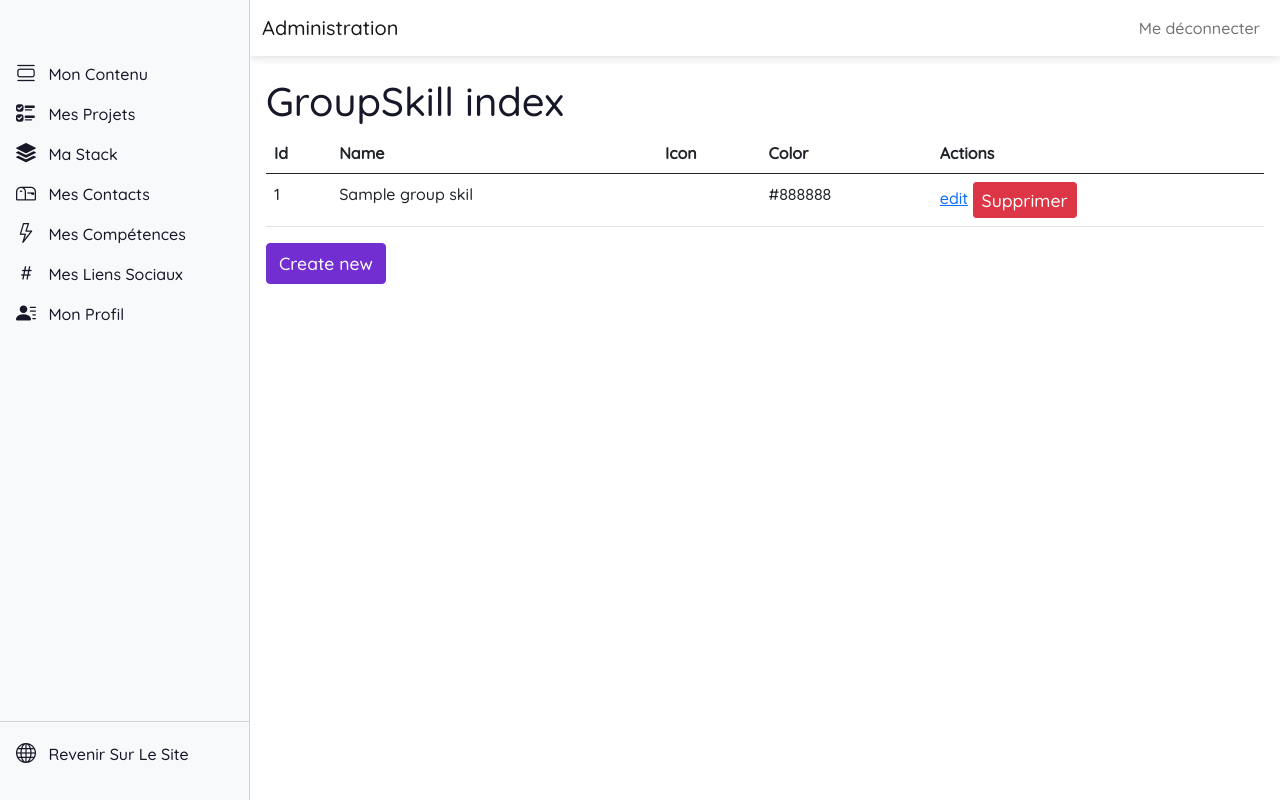
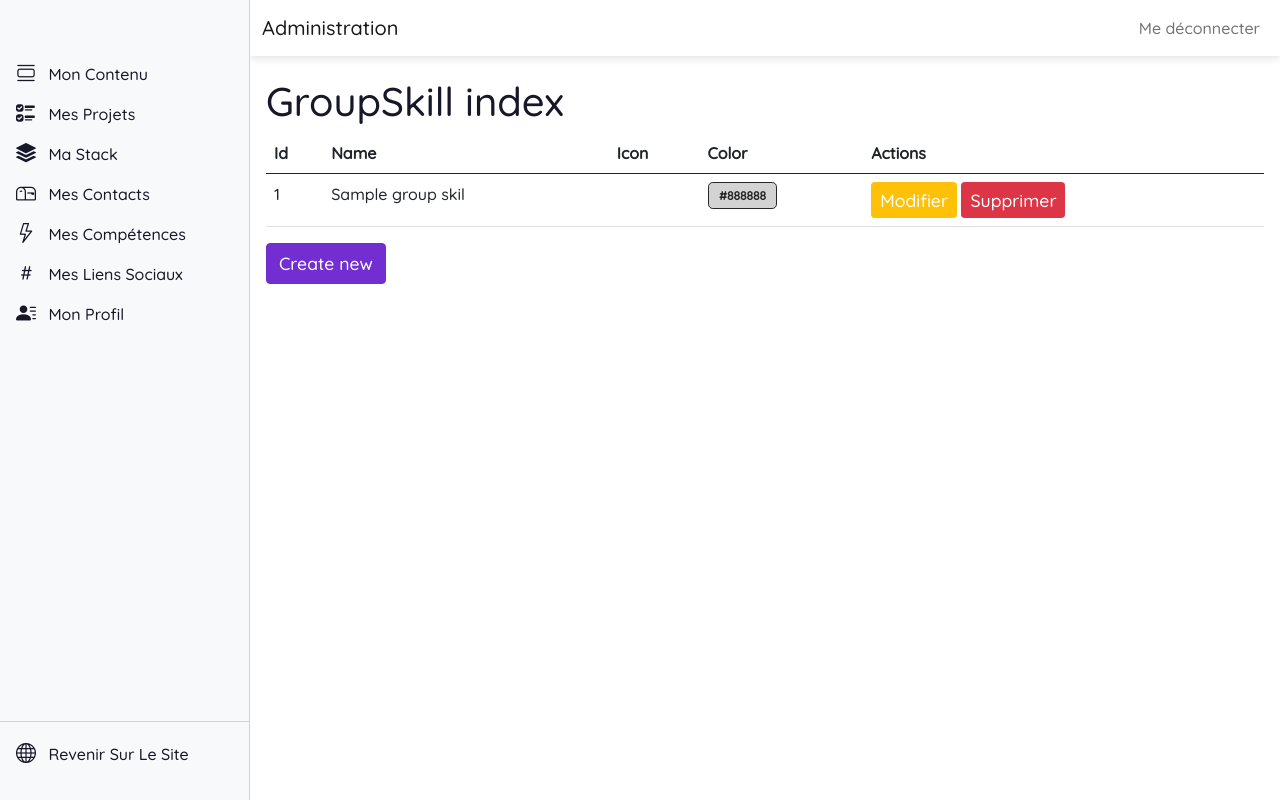
Before and after one commit to fredsko77/mon-site, a Symfony app: template templates/admin/group_skill/index.html.twig in a window 1280 px wide. Run offline with Twig, Linux system fonts and the light colour scheme; the template is opened without the code that fills it: most values are stand-ins (such as "Sample title", 1, 10 or a date in 2020); some libraries are stand-ins or nearby versions.

Commit message:
#25 Gestion des GroupSkills

```diff
--- a/templates/admin/group_skill/index.html.twig
+++ b/templates/admin/group_skill/index.html.twig
@@ -27,11 +27,15 @@
                         Aucune icône
                     {% endif %}
                 </td>
-                <td>{{ group_skill.color }}</td>
-                {# <td>{{ group_skill.createdAt ? group_skill.createdAt|date('Y-m-d H:i:s') : '' }}</td>
-                <td>{{ group_skill.updatedAt ? group_skill.updatedAt|date('Y-m-d H:i:s') : '' }}</td> #}
                 <td>
-                    <a href="{{ path('admin_group_skill_edit', {'id': group_skill.id}) }}">edit</a>
+                    <span class="badge badge-{{ group_skill.color }}">{{ group_skill.color }}</span>
+                </td>
+                <td>
+                    <a
+                        class="btn btn-warning btn-sm"
+                        data-role="edit"
+                        href="{{ path('admin_group_skill_edit', {'id': group_skill.id}) }}"
+                    >Modifier</a>
                     <a
                         class="btn btn-danger btn-sm"
                         id="group_skill_{{ key }}"
```
